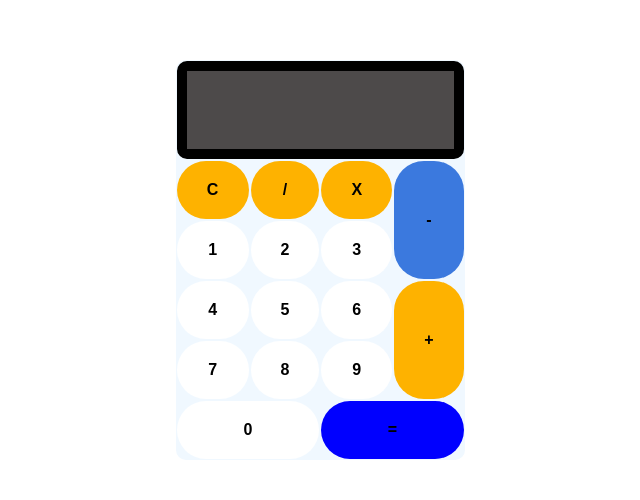
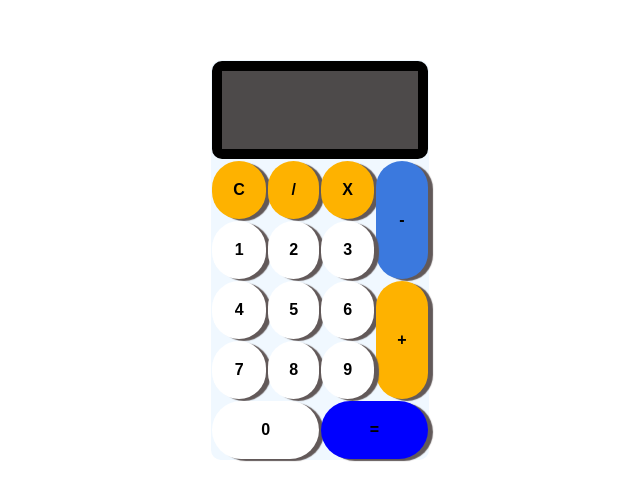
Before and after one commit to juandavidarenas/examenhtml, a plain HTML site: page evaluacionhtml/css y html/index.html in a window 1280 px wide. Shown: the part 140-640 px from the top of the page, without its empty margins (320-960 px from the left). Drawn offline with Linux system fonts and the light colour scheme.

Commit message:
Add files via upload

```diff
--- a/evaluacionhtml/css y html/style.css
+++ b/evaluacionhtml/css y html/style.css
@@ -31,6 +31,7 @@ background-image: url(./img/pexels-foodie-factor-551993.jpg);  margin: 0;
 	height: 100%;
 font-size: 2dvh;
 	padding: 20px
+
 }
 
 #calculadora input{
@@ -56,6 +57,7 @@ font-size: 2dvh;
 	font-weight: bold;
 	cursor: pointer;
 	border-radius: 30px;
+	box-shadow: 5px 2px 1px rgb(98, 89, 89);
 }
 
 #calculadora button:hover{
@@ -79,10 +81,10 @@ background-color: rgb(59, 121, 222);
 	background-color: blue;
 }
 
-#container form{
+#container {
 background-color: aliceblue;
 border-radius: 10px;
-height:600%;
-width: 100%;
+height: 10%;
+width: 17%;
 
 }
```
Also changed, not shown: evaluacionhtml/css y html/index.html (+1 -1 lines).
